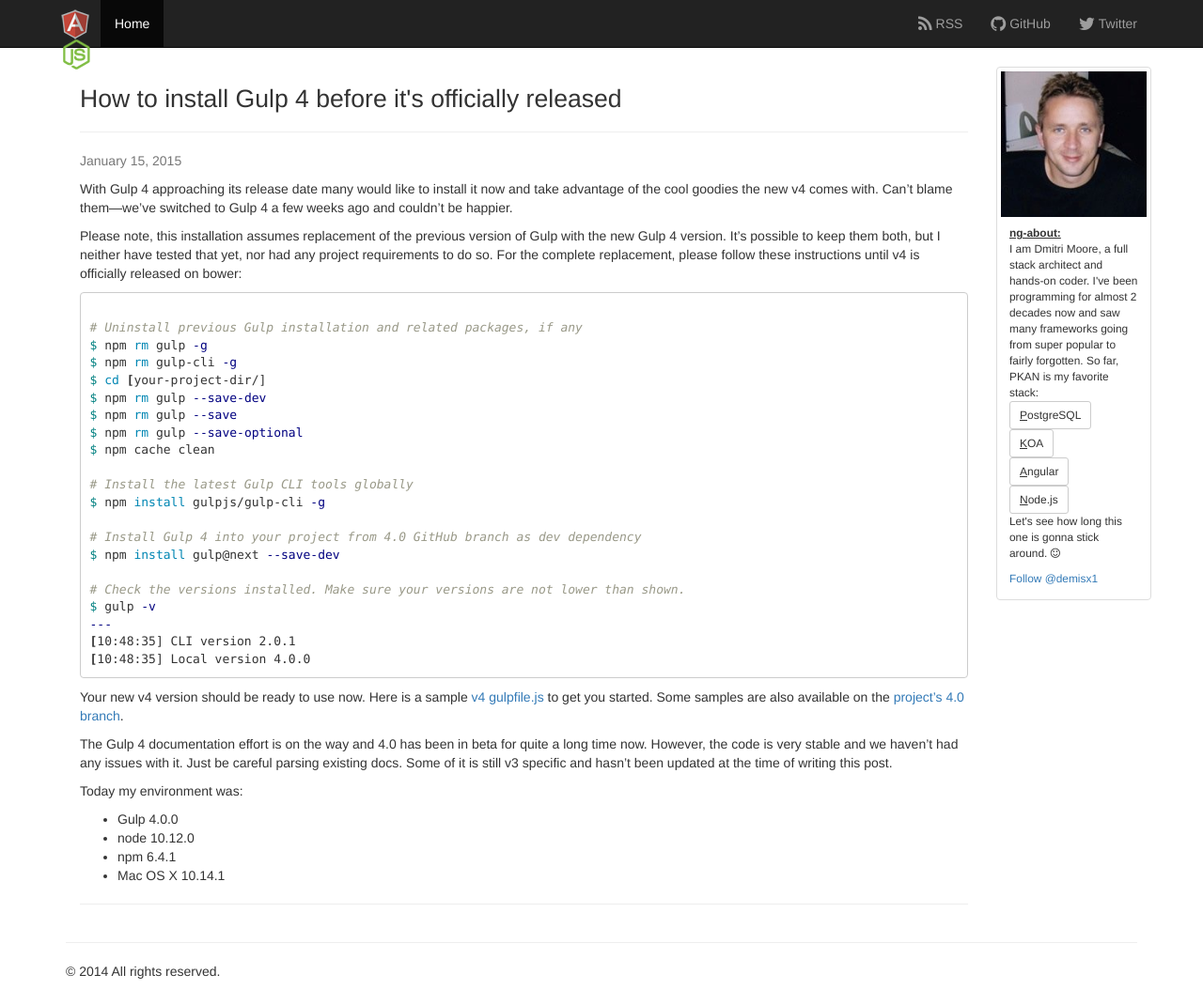
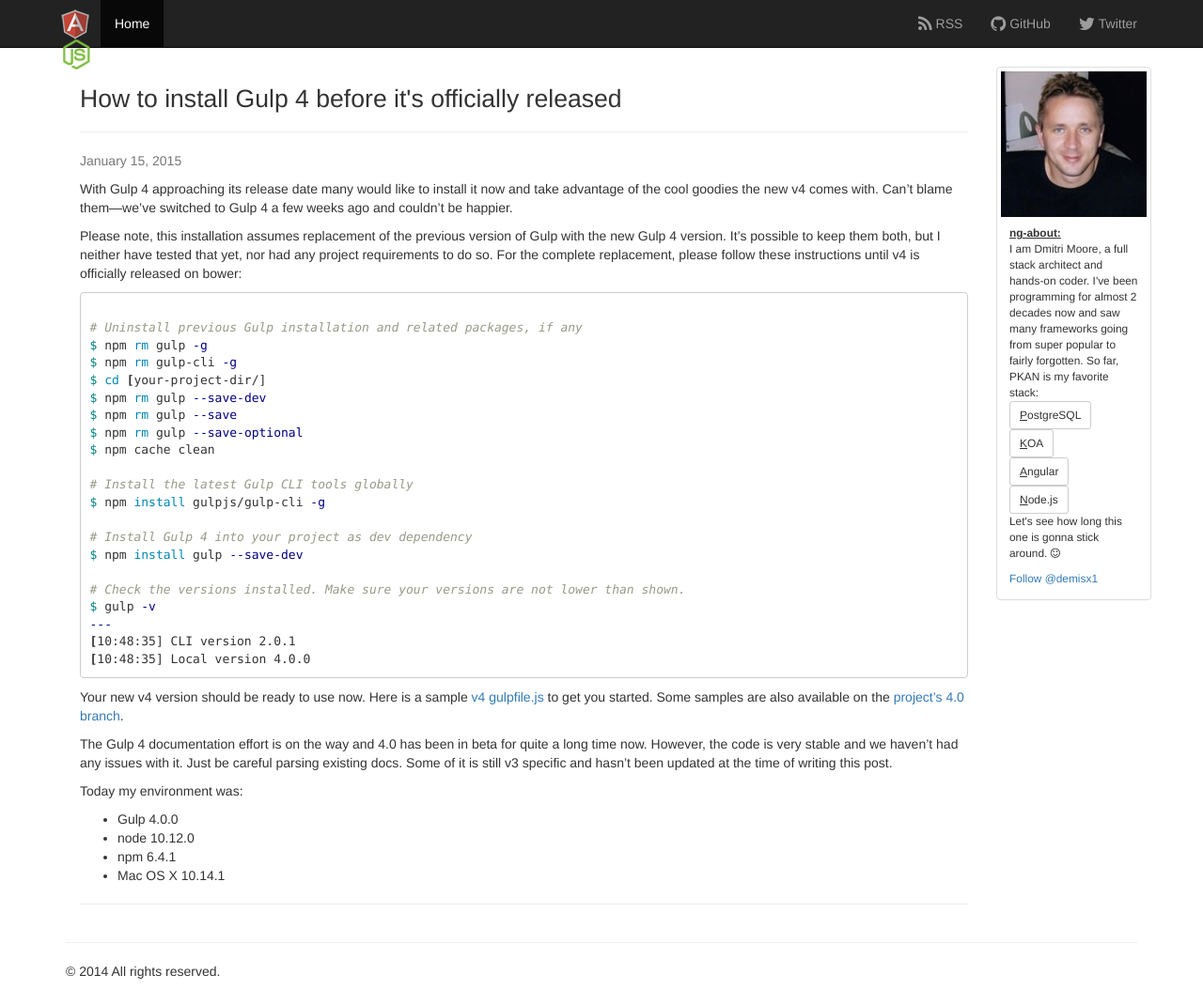
Before and after one commit to demisx/demisx.github.io, a Jekyll site: the page built from _posts/2015-01-15-install-gulp4.md, in a window 1280 px wide. Shown: the whole page at 94% size. Built offline with Jekyll 4.4.1, drawn with Linux system fonts in a browser that asks for light colours; nearby versions of some CDN libraries; comment, search, counter and statistics services are not loaded.

Commit message:
Update gulp v4 install instructions

```diff
--- a/_posts/2015-01-15-install-gulp4.md
+++ b/_posts/2015-01-15-install-gulp4.md
@@ -32,8 +32,8 @@ $ npm cache clean
 # Install the latest Gulp CLI tools globally
 $ npm install gulpjs/gulp-cli -g
 
-# Install Gulp 4 into your project from 4.0 GitHub branch as dev dependency
-$ npm install gulp@next --save-dev
+# Install Gulp 4 into your project as dev dependency
+$ npm install gulp --save-dev
 
 # Check the versions installed. Make sure your versions are not lower than shown.
 $ gulp -v
```
